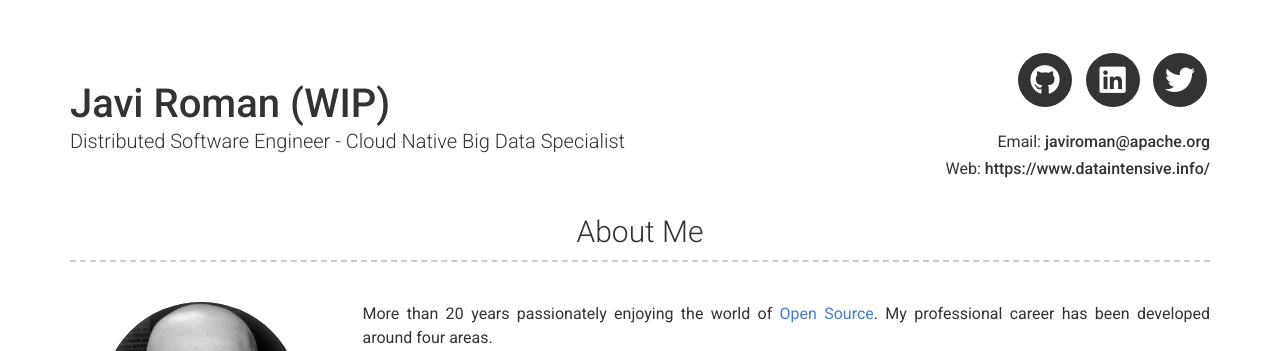
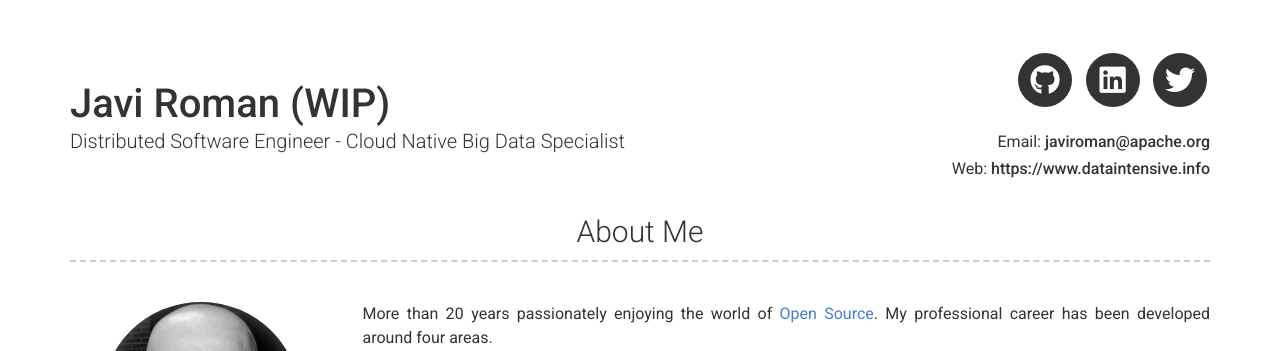
Before and after one commit to javiroman/javiroman.github.io, a Jekyll site: the page built from index.md, in a window 1280 px wide and 900 px high. Shown: the top 351 px of the window. Built offline with Jekyll 4.4.1, drawn with Linux system fonts in a browser that asks for light colours; nearby versions of some CDN libraries; part of the change alters nothing that is shown.

Commit message:
fix typo

```diff
--- a/_config.yml
+++ b/_config.yml
@@ -6,7 +6,7 @@ favicon: images/favicon.ico
 name: Javi Roman (WIP)
 title: Distributed Software Engineer - Cloud Native Big Data Specialist
 email: javiroman@apache.org
-website: https://www.dataintensive.info/
+website: https://www.dataintensive.info
 
 # Dark Mode (true/false/never)
 darkmode: false
```
Also changed, not shown: modern-resume-theme.gemspec, 1 other file.
